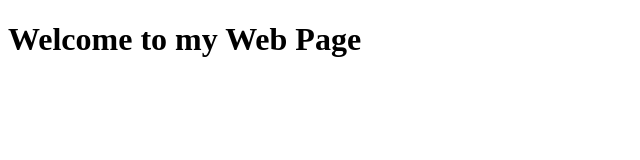
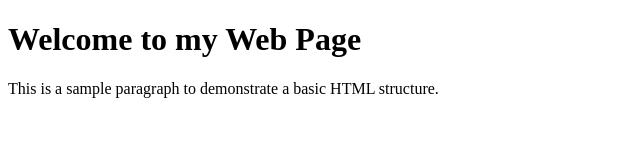
Before and after one commit to samuelm99729/practdev1, a plain HTML site: page index.html in a window 1280 px wide. Shown: the whole page, without its empty margins (0-640 px from the left). Drawn offline with Linux system fonts and the light colour scheme.

Commit message:
Second change

```diff
--- a/index.html
+++ b/index.html
@@ -7,5 +7,6 @@
 </head>
 <body>
     <h1>Welcome to my Web Page</h1>
+    <p>This is a sample paragraph to demonstrate a basic HTML structure.</p>
 </body>
 </html>
```
